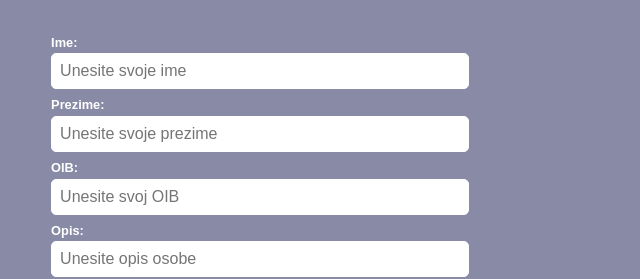
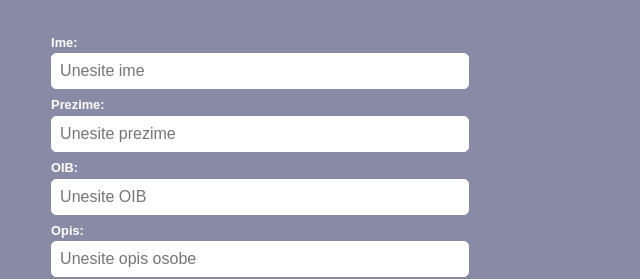
Before and after one commit to AntonioMisic77/PROGI, a React (Create React App) app in the folder MapTasker/Frontend/: page /missing-person in a window 1280 px wide. Shown: the part 211-490 px from the top of the page, without its empty margins (318-958 px from the left). Built offline with nearby package versions, Linux system fonts and the light colour scheme.

Commit message:
Fixed bug on date

```diff
--- a/MapTasker/Frontend/src/components/FileMissingPerson/FileMissingPerson.tsx
+++ b/MapTasker/Frontend/src/components/FileMissingPerson/FileMissingPerson.tsx
@@ -2,19 +2,26 @@ import * as React from 'react';
 import { Form, Formik, FormikProps } from "formik";
 import FormInput from "../FormInput/FormInput";
 import { schemaMR } from "../../validationSchema/schemaMR.js";
-import { Button } from "@mui/material";
+import { Button, TextField } from "@mui/material";
 import { MissingReportClient } from '../../Api/Api';
-import { isDate } from 'util/types';
-import { format } from 'date-fns'
+import { format } from 'date-fns';
 
 
-let date = new Date();
 
-//dodati argumente kod createMissingReport
+
+
+const maskMap = {
+    hrv:"____-__-__"
+  };
+
 
 const FileMissingPerson = () => {
+
+
+     const [value, setValue] = React.useState<Date>(new Date());
+
     return(
-        <Formik initialValues={{ firstName: "", lastName: "", OIB: null, photo: "", description: null, reportedAt: null, foundAt: null}}
+        <Formik initialValues={{ firstName: "", lastName: "", OIB: null, photo: "", description: null, reportedAt: null, foundAt: undefined}}
          validationSchema={schemaMR}
          onSubmit={async (values) => {
             let client = new MissingReportClient('https://localhost:7270');
@@ -25,8 +32,8 @@ const FileMissingPerson = () => {
                 oib: values.OIB ?? 0,
                 photo: "./dwayne-the-rock-.jpg",
                 description: values.description ?? '',
-                reportedAt: values.reportedAt ?? date,
-                foundAt: values.foundAt ?? date,
+                reportedAt: values.reportedAt ?? value,
+                foundAt: values.foundAt,
                 comments: []
 
 
@@ -43,14 +50,14 @@ const FileMissingPerson = () => {
                     label="Ime:"
                     name="firstName"
                     type="text"
-                    placeholder="Unesite svoje ime"
+                    placeholder="Unesite ime"
                     />
 
                 <FormInput
                     label="Prezime:"
                     name="lastname"
                     type="text"
-                    placeholder="Unesite svoje prezime"
+                    placeholder="Unesite prezime"
                 />
 
                 <FormInput
@@ -58,7 +65,7 @@ const FileMissingPerson = () => {
                     name="OIB"
                     type="text"
                     inputMode="numeric"
-                    placeholder="Unesite svoj OIB"
+                    placeholder="Unesite OIB"
                 />
 
                 <FormInput
@@ -69,11 +76,13 @@ const FileMissingPerson = () => {
                 />
 
                 <FormInput
-                    label="Zadnje viđen/a:"
+                    label="Zadnje viđen/a"
                     name="reportedAt"
                     type="date"
                     placeholder="Unesite datum nestanka"
                 />
+
+
 
                 <div className='photo'>
                     <label>Fotografija</label>
```
